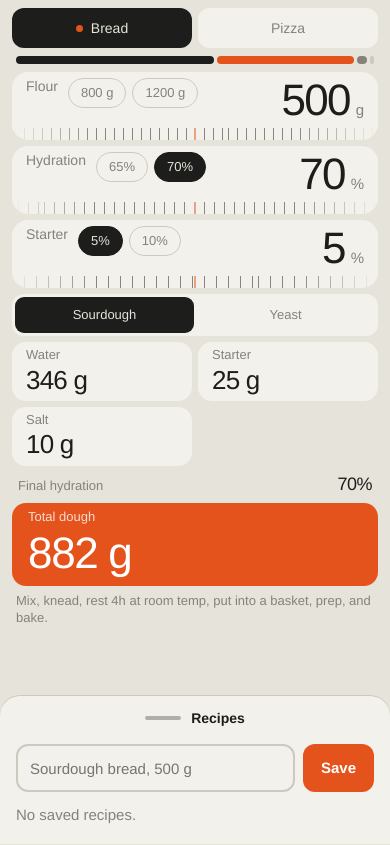
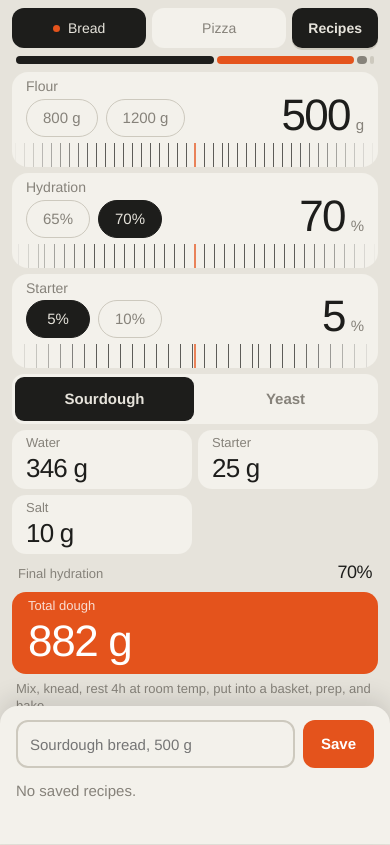
Before and after one commit to slovenec88/home-assistant-baking-calculator, a plain HTML site: page baking.html in a window 390 px wide. Both pictures are taken after a click on the button "Recipes". Drawn offline with Linux system fonts and the light colour scheme.

Commit message:
Rams panel: Recipes in the top row, drag on the ruler, bigger aligned chips (phone feedback)
Co-Authored-By: Claude Sonnet 5.5 <noreply@anthropic.com>

```diff
--- a/baking.html
+++ b/baking.html
@@ -67,7 +67,8 @@
   #dname, #dgo, #dlist li, #dlist button { border-radius: 12px; }
 
   #tabs { grid-template-columns: repeat(2, 1fr); }
-  #choices .grp:only-child { grid-column: 1 / -1; }
+  #choices { grid-template-columns: 1fr !important; gap: 6px !important; }
+  #choices .grp { grid-column: 1 / -1; }
   .in > div:first-child { display: flex; flex-wrap: wrap; align-items: center; align-self: start; gap: 2px 10px; }
   .in .pre { margin-top: 0; }
   .num { min-height: 44px; }
@@ -78,7 +79,7 @@
   .num small { font-size: 0.9375rem !important; }
   .ruler { height: 12px !important; margin-top: 2px !important; }
   .in { padding-top: 6px !important; }
-  #choices button { height: 36px !important; }
+  #choices button { height: 44px !important; font-weight: 600 !important; font-size: 0.9375rem !important; }
   #out { gap: 6px !important; }
   #out .cell { padding-top: 5px !important; padding-bottom: 5px !important; }
   #out .cell b { font-size: 26px !important; }
@@ -86,12 +87,40 @@
   #out .total b { font-size: 44px !important; }
   #out .cell[data-id="hyd"] { grid-column: 1 / -1; display: flex; justify-content: space-between; align-items: baseline; padding: 2px 6px !important; border: 0 !important; box-shadow: none !important; background: none !important; color: var(--mid) !important; }
   #out .cell[data-id="hyd"] small { color: var(--mid) !important; } #out .cell[data-id="hyd"] b { font-size: 18px !important; margin: 0 !important; color: var(--ink) !important; font-family: inherit !important; }
+  /* pizza has two choice rows (leavening, then proofing), so its inputs and outputs are a little tighter */
+  body[data-mode="pizza"] .num { min-height: 34px !important; font-size: 40px !important; }
+  body[data-mode="pizza"] .ruler { height: 8px !important; }
+  body[data-mode="pizza"] .in { padding-top: 4px !important; }
+  body[data-mode="pizza"] #out .cell { padding-top: 3px !important; padding-bottom: 3px !important; }
+  body[data-mode="pizza"] #out .cell b { font-size: 22px !important; }
+  body[data-mode="pizza"] #out .total b { font-size: 36px !important; }
+  body[data-mode="pizza"] #choices button { height: 40px !important; }
+  body[data-mode="pizza"] #plan { font-size: 0.75rem !important; }
+
+  main { padding-bottom: calc(env(safe-area-inset-bottom, 0px) + 16px) !important; }
+  #toprow { display: grid; grid-template-columns: minmax(0, 1fr) auto; gap: 6px; align-items: stretch; }
+  #toprow #dh { width: auto; height: auto; min-height: 40px; padding: 0 16px; border: 0; border-radius: 10px; background: var(--panel); color: var(--ink); font-size: 0.875rem; font-weight: 600; box-shadow: 0 2px 0 var(--line); touch-action: manipulation; }
+  #toprow #dh .grip { display: none; }
+  #toprow #dh[aria-expanded="true"] { background: var(--ink); color: var(--bg); }
+  body.sheet-open #drawer { border-top: 2px solid var(--line); border-radius: 18px 18px 0 0; box-shadow: 0 -8px 24px rgba(0, 0, 0, 0.12); }
+  #drawer { border-top: 0 !important; }
+  #dbody { padding-bottom: calc(env(safe-area-inset-bottom, 0px) + 40px) !important; padding-top: 14px !important; }
+  .in > div:first-child { display: block !important; }
+  .in .lab { margin-bottom: 4px; }
+  .in .pre { gap: 8px !important; }
+  .pre button { height: 38px !important; min-width: 64px; padding: 0 16px !important; font-size: 0.9375rem !important; }
+  .ruler { height: 24px !important; margin-top: 2px !important; cursor: ew-resize; opacity: 0.7 !important; }
+  .ruler::after { height: 24px !important; }
+  .num { cursor: default; }
 
 </style>
 </head>
 <body>
 <main>
-  <nav id="tabs" role="tablist" aria-label="Dough type"></nav>
+  <div id="toprow">
+    <nav id="tabs" role="tablist" aria-label="Dough type"></nav>
+    <button id="dh" type="button" aria-expanded="false" aria-controls="dbody"><span class="grip" aria-hidden="true"></span><span id="dl">Recipes</span></button>
+  </div>
   <div id="bar" role="img" aria-label="Proportions of the dough"></div>
   <section id="inputs"></section>
   <div id="choices"></div>
@@ -99,7 +128,6 @@
   <p id="plan"></p>
 </main>
 <aside id="drawer" aria-label="Saved recipes">
-  <button id="dh" type="button" aria-expanded="false" aria-controls="dbody"><span class="grip" aria-hidden="true"></span><span id="dl">Recipes</span></button>
   <div id="dbody" hidden>
     <form id="dsave"><input id="dname" type="text" maxlength="40" aria-label="Recipe name" placeholder="Name this recipe" autocomplete="off"><button id="dgo" type="submit">Save</button></form>
     <p id="dnote" hidden>Your browser blocks storage in this view, so recipes only last until you close the page. Open this file in a normal browser tab to keep them.</p>
@@ -500,8 +528,10 @@ Dough.recipes = (() => {
       const px = PX[f.key] || 10, every = Math.ceil(8 / px);
       ruler.style.backgroundImage = `repeating-linear-gradient(90deg, var(--ink) 0 1px, transparent 1px ${px * every}px)`;
       const pre = H("div", { class: "pre" }, ...f.presets.map(p => H("button", { type: "button", "data-p": p, text: p + (f.unit === "g" ? " g" : f.unit), onclick: () => Dough.set(f.key, p) })));
-      inputs.append(H("div", { class: "in", "data-key": f.key }, H("div", {}, H("div", { class: "lab", text: f.label }), pre), num, ruler));
+      const row = H("div", { class: "in", "data-key": f.key }, H("div", {}, H("div", { class: "lab", text: f.label }), pre), num, ruler);
+      inputs.append(row);
       Dough.drag(num, { key: f.key, axis: "x", pxPerStep: () => PX[f.key] || 10, onTap: () => edit(num, f) });
+      Dough.drag(ruler, { key: f.key, axis: "x", pxPerStep: () => PX[f.key] || 10, onStart: () => row.classList.add("live"), onEnd: () => row.classList.remove("live") });
       num.addEventListener("keydown", e => {
         const dir = { ArrowRight: 1, ArrowUp: 1, ArrowLeft: -1, ArrowDown: -1 }[e.key];
         if (dir) { e.preventDefault(); Dough.step(f.key, dir); }
@@ -565,7 +595,7 @@ Dough.recipes = (() => {
   const $ = s => document.querySelector(s), dh = $("#dh"), body = $("#dbody"), vib = p => { try { navigator.vibrate && navigator.vibrate(p); } catch {} };
   let skip = false, y0 = null, flash = 0, confirmId = null, confirmT = 0;
   function setOpen(o) {
-    body.hidden = !o; dh.setAttribute("aria-expanded", String(o));
+    body.hidden = !o; dh.setAttribute("aria-expanded", String(o)); document.body.classList.toggle("sheet-open", o);
     if (o) { const m = Dough.model(); const f = m.fields[0]; $("#dname").placeholder = m.title + ", " + Dough.fmtVal(f); }
   }
   dh.addEventListener("pointerdown", e => { y0 = e.clientY; try { dh.setPointerCapture(e.pointerId); } catch {} });
```
Also changed, not shown: index.html (+36 -6 lines).
